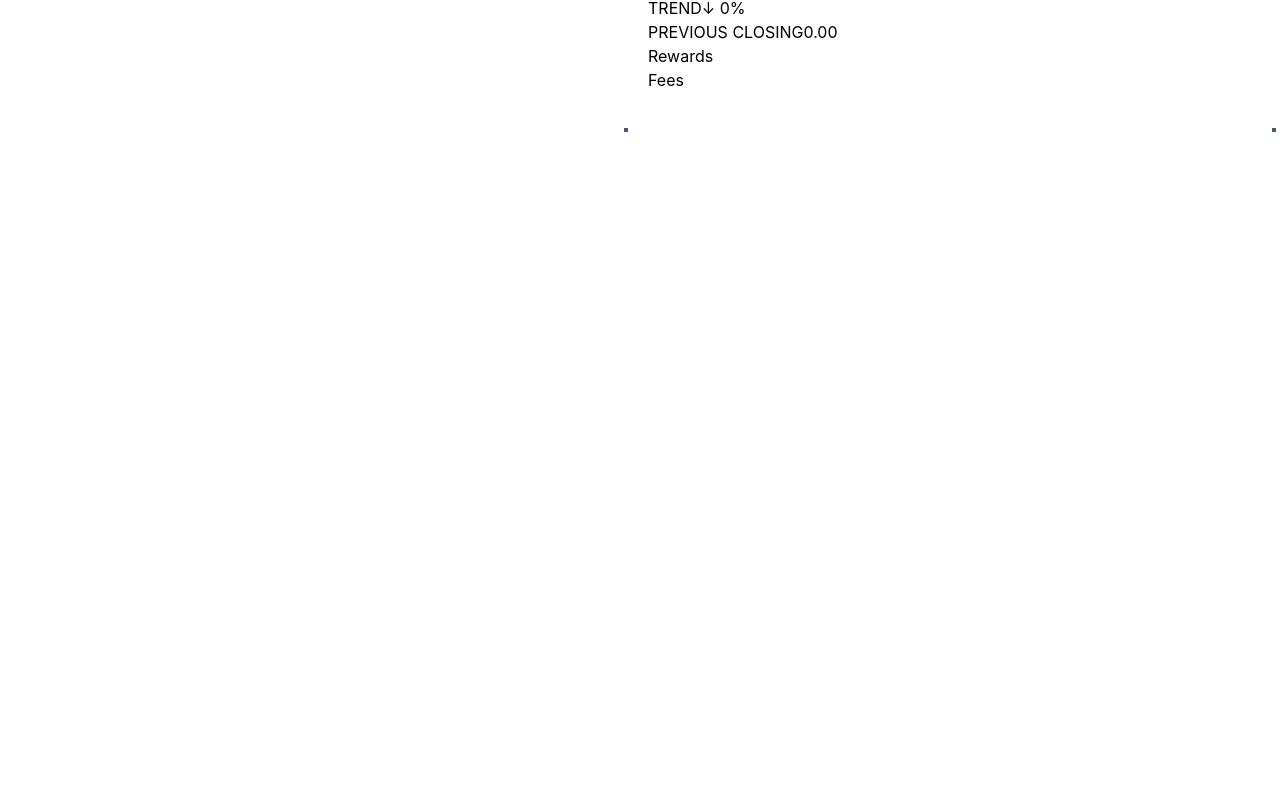
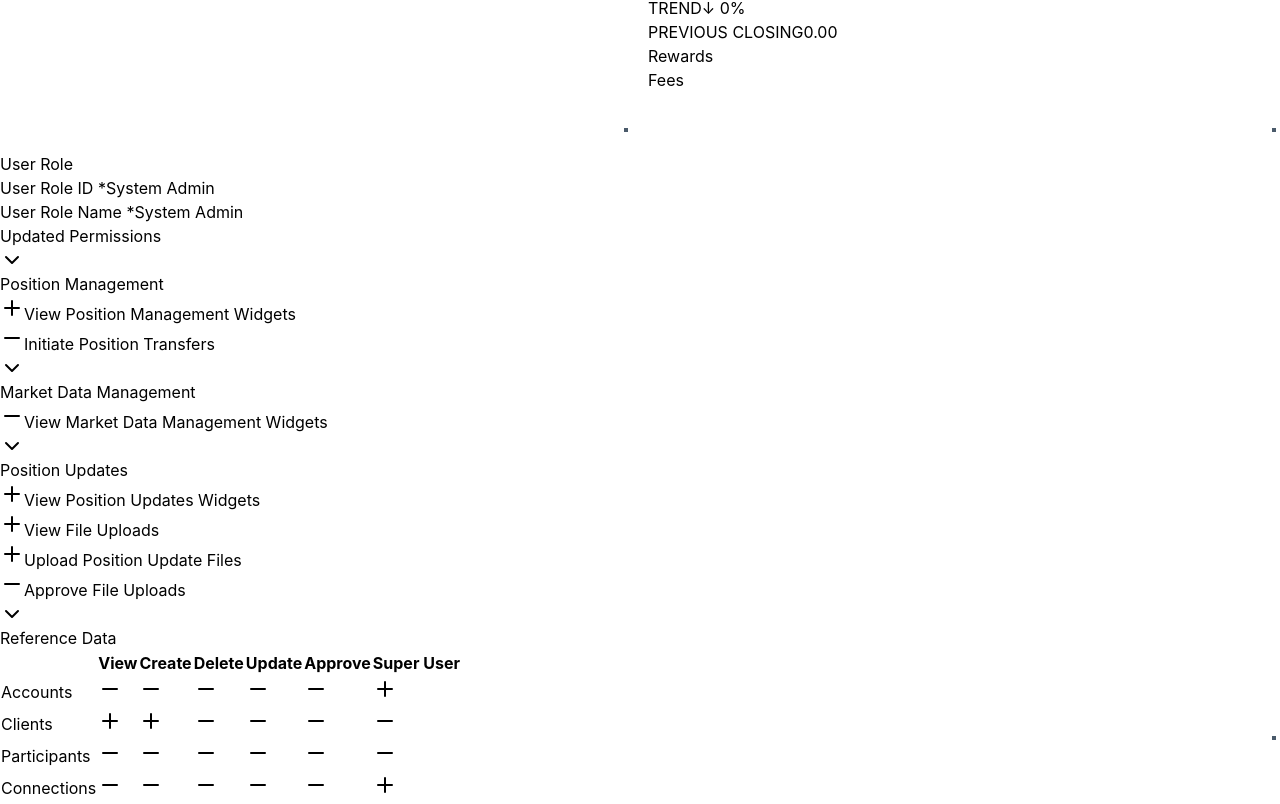
Before and after one commit to SandamalIsuru/bolt-new-sample, a React (Vite) app: page / in a window 1280 px wide. Shown: the part 1996-2800 px from the top of the page. Before the commit the page ends 2132 px from the top, so only its background shows below. Built offline with nearby package versions, Linux system fonts and the light colour scheme.

Commit message:
Add User Role widget to Position Management

```diff
--- a/src/components/Dashboard/DashboardGrid.tsx
+++ b/src/components/Dashboard/DashboardGrid.tsx
@@ -5,6 +5,7 @@ import { LendingValuesWidget } from '../Widgets/LendingValuesWidget';
 import { PositionsTableWidget } from '../Widgets/PositionsTableWidget';
 import { AssetBreakdownWidget } from '../Widgets/AssetBreakdownWidget';
 import { RewardsFeesWidget } from '../Widgets/RewardsFeesWidget';
+import { UserRoleManager } from '../UserRole/UserRoleManager';
 import { UserRoleManager } from '../UserRole/UserRoleManager';
 
 const ResponsiveGridLayout = WidthProvider(Responsive);
@@ -49,7 +50,8 @@ export const DashboardGrid: React.FC<DashboardGridProps> = ({ currentPage }) =>
           { i: 'lending-3', component: <LendingValuesWidget title="Net Lending Values per Asset - Maturities (USD)" />, x: 9, y: 0, w: 3, h: 2, minW: 2, minH: 2 },
           { i: 'positions-table', component: <PositionsTableWidget />, x: 0, y: 2, w: 12, h: 4, minW: 6, minH: 3 },
           { i: 'asset-breakdown', component: <AssetBreakdownWidget />, x: 0, y: 6, w: 6, h: 3, minW: 3, minH: 2 },
-          { i: 'rewards-fees', component: <RewardsFeesWidget />, x: 6, y: 6, w: 6, h: 3, minW: 3, minH: 2 }
+          { i: 'rewards-fees', component: <RewardsFeesWidget />, x: 6, y: 6, w: 6, h: 3, minW: 3, minH: 2 },
+          { i: 'user-role-manager', component: <UserRoleManager />, x: 0, y: 9, w: 12, h: 8, minW: 8, minH: 6 }
         ];
       case 'dashboards':
         return [
```
